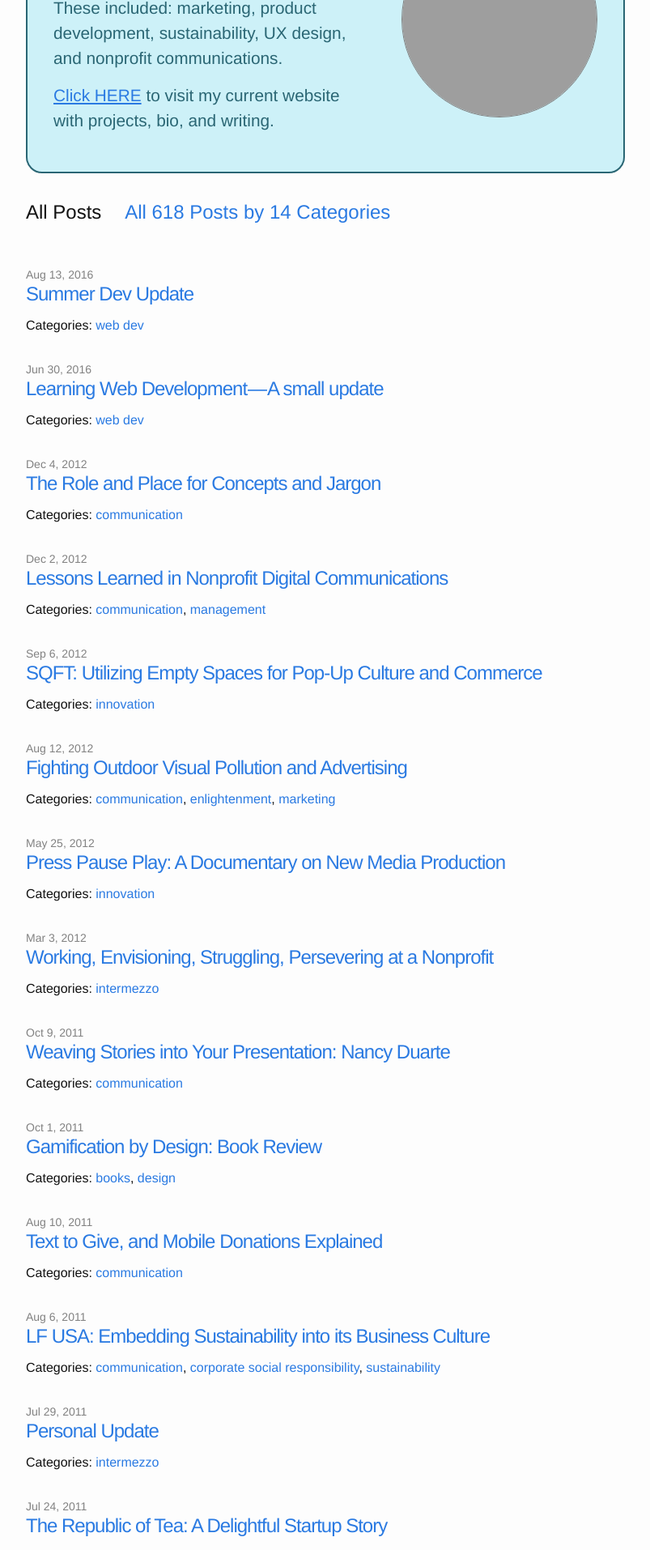
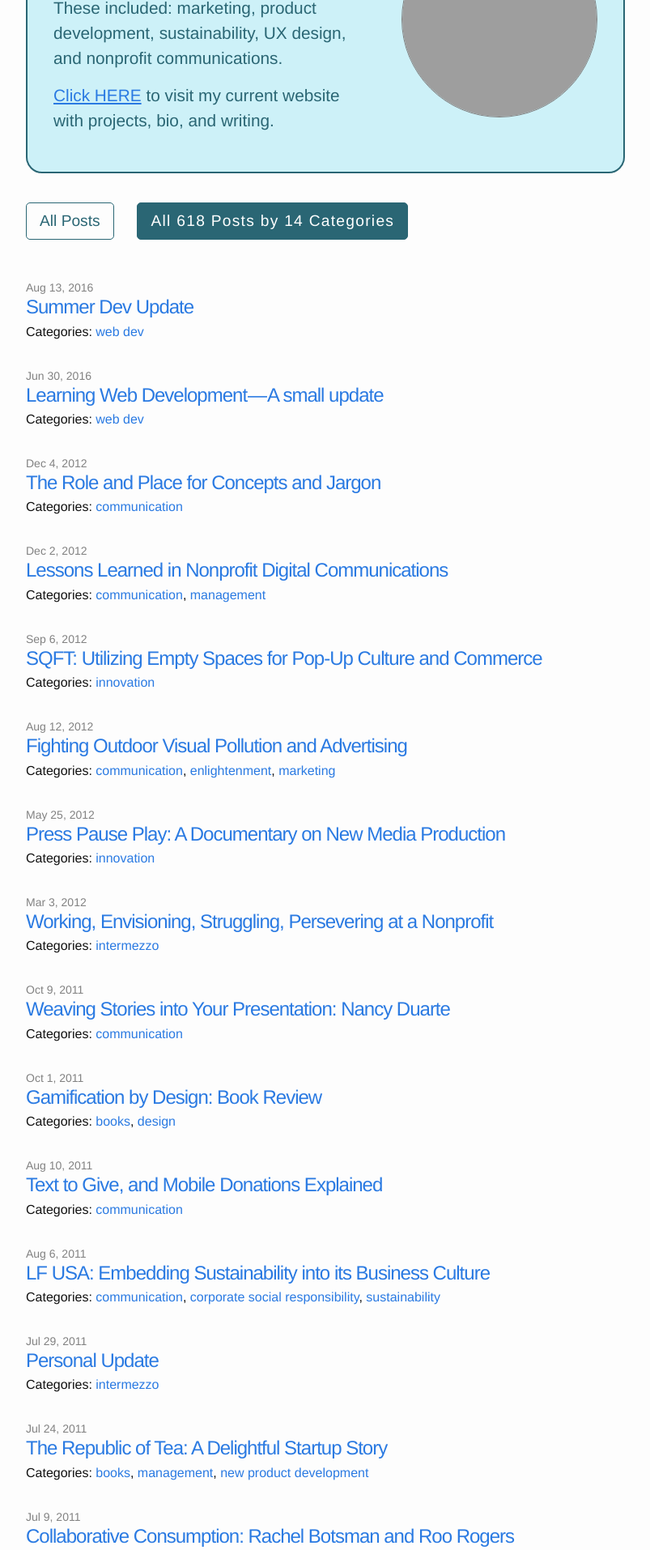
Before and after one commit to mvellandi/journal-old, a Jekyll site: the page built from index.html, in a window 1280 px wide. Shown: the part 309-2223 px from the top of the page at 81% size, without its empty margins (238-1041 px from the left). Built offline with Jekyll 4.4.1, drawn with Linux system fonts in a browser that asks for light colours; the list of posts is cut into pages by our own code; grey boxes are pictures that could not be loaded.

Commit message:
~ mod styles for index, categories pages

```diff
--- a/_sass/_layout.scss
+++ b/_sass/_layout.scss
@@ -252,7 +252,7 @@
 }
 
 .page-heading {
-    font-size: 20px;
+    font-size: 24px;
 }
 
 .post-list {
@@ -264,9 +264,36 @@
     }
 }
 
+.view-list {
+    border: 1px solid rgb(42, 102, 116);
+    padding: 0.5rem 1rem;
+    border-radius: 5px;
+    font-size: 1.2rem;
+    font-weight: 500;
+    color: rgb(42, 102, 116);
+    text-decoration: none;
+}
+
+.all-posts {
+    background-color: none;
+}
+
+.all-categories {
+    background-color: rgb(42, 102, 116);
+
+    > a {
+        color: white;
+        letter-spacing: 0.08rem;
+    }
+}
+
 .post-meta {
     font-size: $small-font-size;
     color: $grey-color;
+}
+
+.post-list .post-title {
+    margin-bottom: 0.4rem;
 }
 
 .post-link {
@@ -274,6 +301,23 @@
     font-size: 24px;
 }
 
+.underline-effect {
+    position: relative;
+    text-decoration: none;
+}
+
+.underline-effect::after {
+    content: '';
+    position: absolute;
+    left: 0;
+    bottom: -1px;
+    /* Adjust this value to increase/decrease space */
+    width: 100%;
+    height: 4px;
+    /* Adjust thickness as needed */
+    background-color: currentColor;
+    /* Uses the current text color */
+}
 
 
 /**
```
